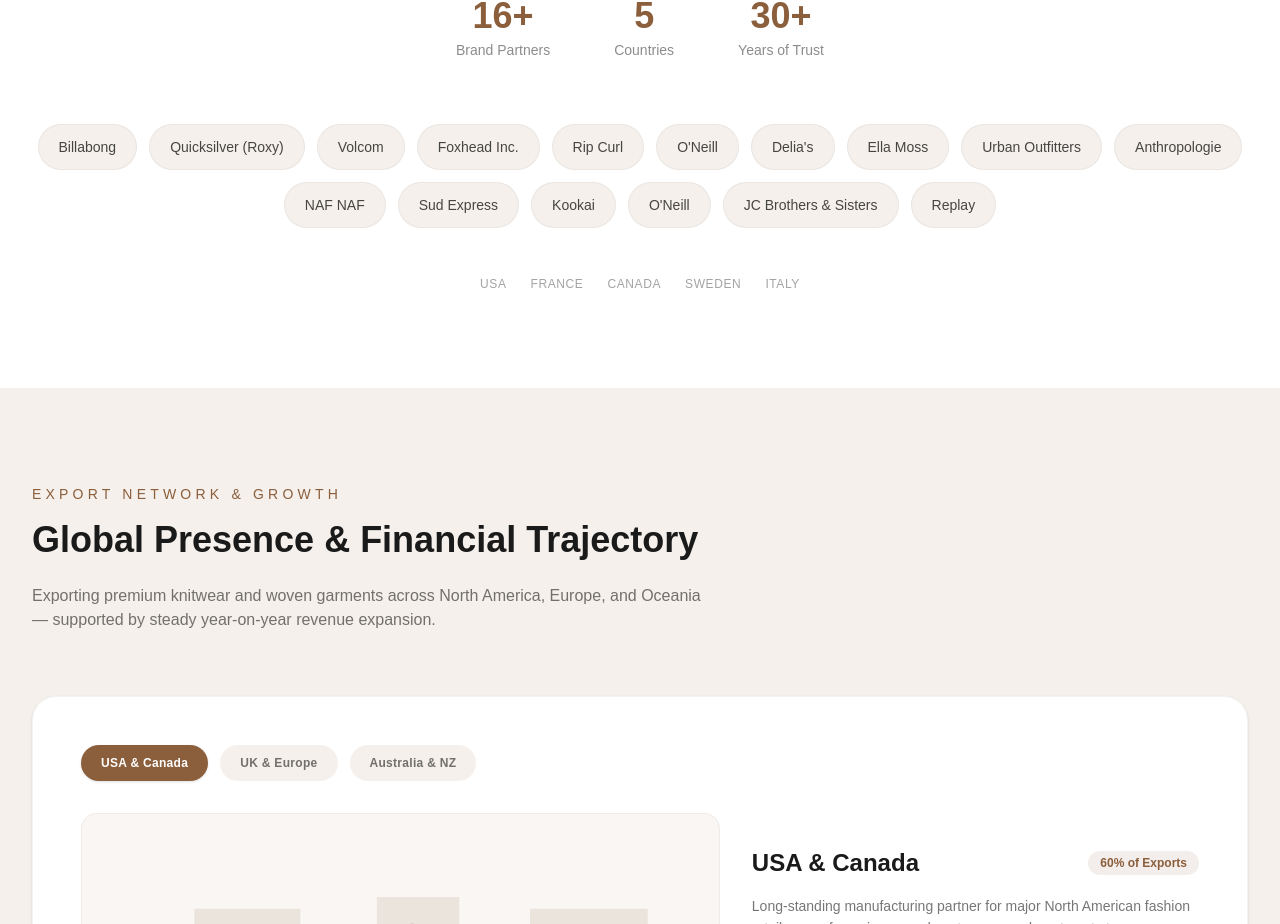
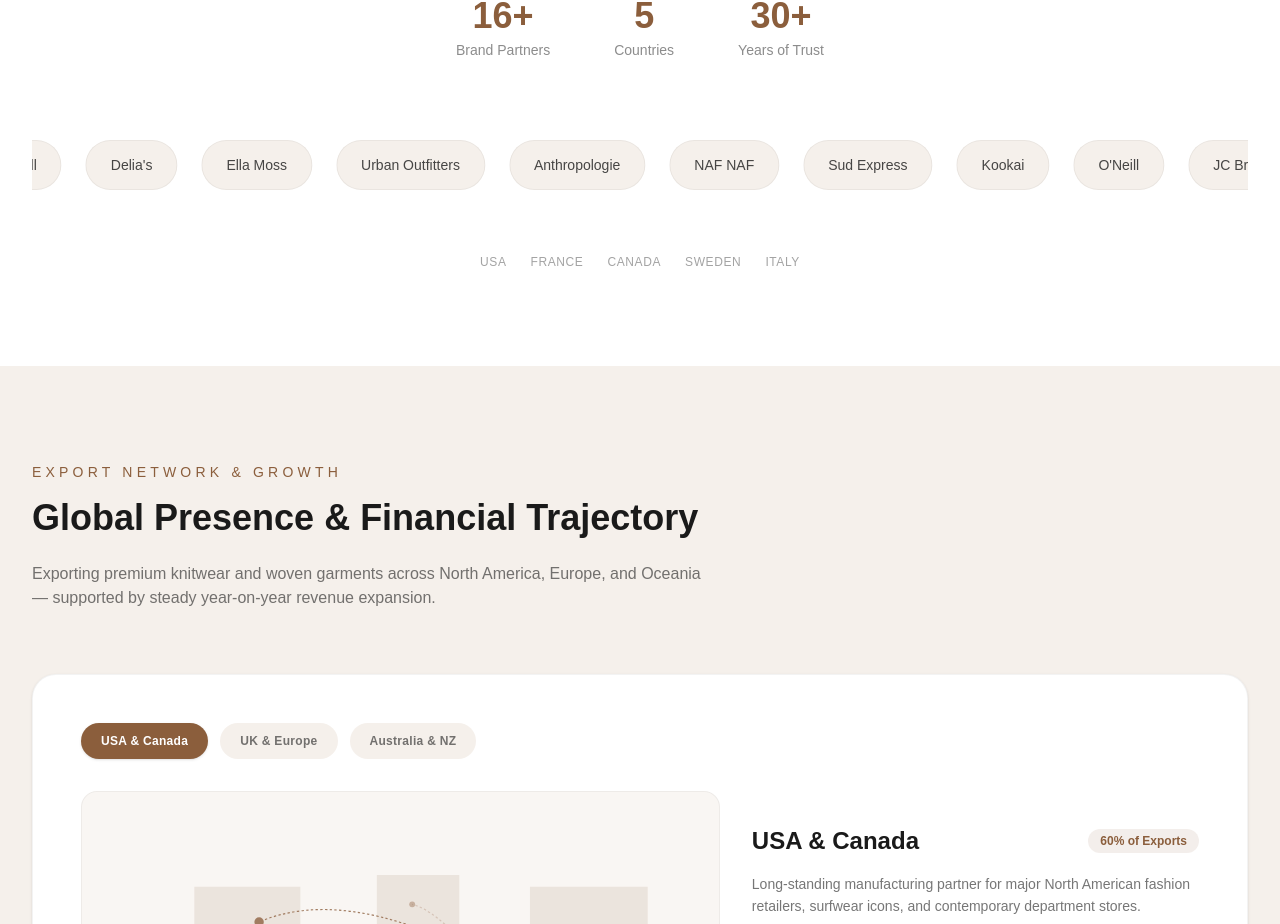
Before and after one commit to Comptech-Enterprises/fabstract, a Next.js app: page / in a window 1280 px wide. Shown: the part 7476-8400 px from the top of the page. Built offline with nearby package versions, Linux system fonts and the light colour scheme.

Commit message:
Convert Clients brand section into animated scrolling ticker

```diff
--- a/src/app/page.tsx
+++ b/src/app/page.tsx
@@ -592,17 +592,20 @@ function Clients() {
           ))}
         </div>
 
-        <div className="flex flex-wrap justify-center gap-3">
-          {allClients.map((client, i) => (
+        {/* Animated Client Ticker */}
+        <div className="overflow-hidden py-4 my-8 relative">
+          <div className="flex animate-scroll gap-6 w-max">
+            {[...allClients, ...allClients, ...allClients].map((client, i) => (
               <div
                 key={`${client.name}-${i}`}
-              className="group relative bg-bone hover:bg-olive-drab/10 border border-smoky-black/5 hover:border-olive-drab/30 rounded-full px-5 py-2.5 transition-all duration-300 cursor-default"
+                className="flex-shrink-0 group relative bg-bone hover:bg-olive-drab/10 border border-smoky-black/5 hover:border-olive-drab/30 rounded-full px-6 py-3 transition-all duration-300 cursor-default"
               >
-              <span className="text-smoky-black/80 group-hover:text-smoky-black text-sm font-medium transition-colors">
+                <span className="text-smoky-black/80 group-hover:text-smoky-black text-sm font-medium transition-colors whitespace-nowrap">
                   {client.name}
                 </span>
               </div>
             ))}
+          </div>
         </div>
 
         <div className="mt-12 flex flex-wrap justify-center gap-6">
```
Lines whose indentation alone changed are shown as unchanged.
